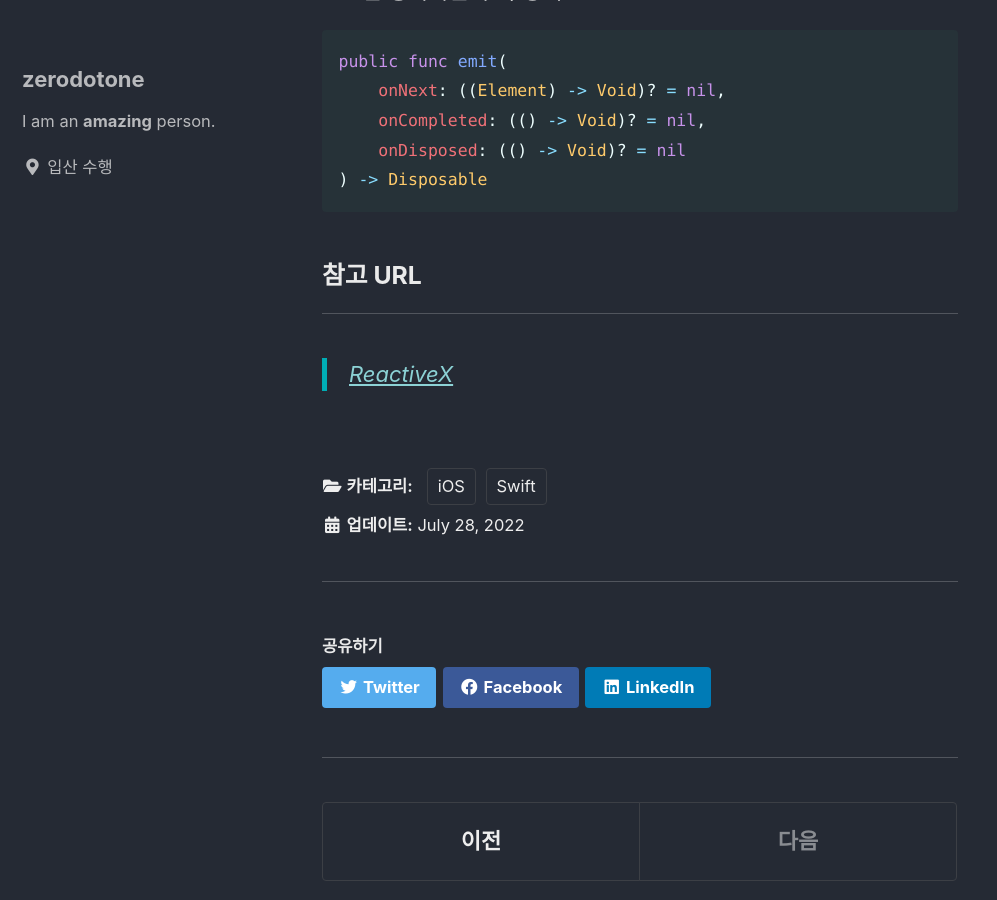
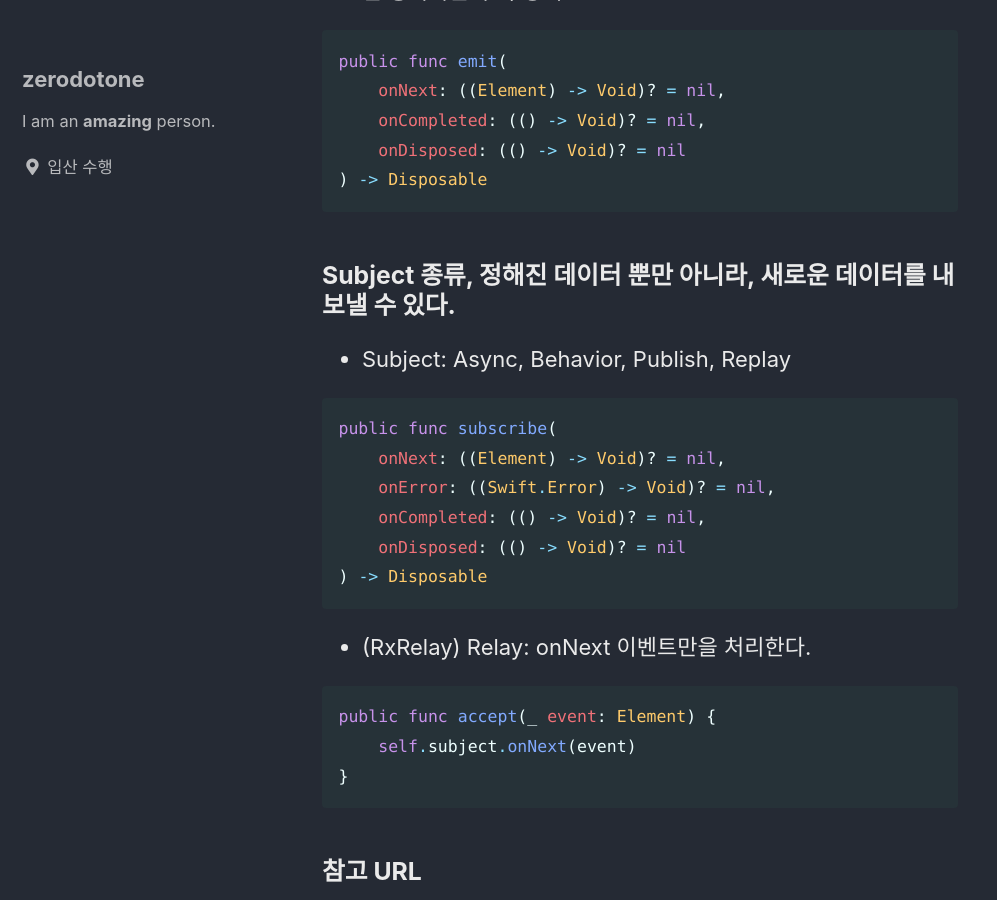
Before and after one commit to zdodev/zdodev.github.io, a Jekyll site: the page built from _posts/2022-07-28-RxSwift.md, in a window 1280 px wide and 900 px high, scrolled down 3102 px. Shown: the whole window, without its empty margins (0-997 px from the left). Built offline with Jekyll 4.4.1, drawn with Linux system fonts in a browser that asks for light colours; cached includes are drawn as plain includes; comment, search, counter and statistics services are not loaded; some of the changed text lies outside the part shown.

Commit message:
✍️: RxSwift Subject 종류 정리.

````diff
--- a/_posts/2022-07-28-RxSwift.md
+++ b/_posts/2022-07-28-RxSwift.md
@@ -123,6 +123,27 @@ public func emit(
 ) -> Disposable
 ```
 
+### Subject 종류, 정해진 데이터 뿐만 아니라, 새로운 데이터를 내보낼 수 있다.
+
+- Subject: Async, Behavior, Publish, Replay
+
+```swift
+public func subscribe(
+    onNext: ((Element) -> Void)? = nil,
+    onError: ((Swift.Error) -> Void)? = nil,
+    onCompleted: (() -> Void)? = nil,
+    onDisposed: (() -> Void)? = nil
+) -> Disposable
+```
+
+- (RxRelay) Relay: onNext 이벤트만을 처리한다.
+
+```swift
+public func accept(_ event: Element) {
+    self.subject.onNext(event)
+}
+```
+
 ### 참고 URL
 
 ---
````
